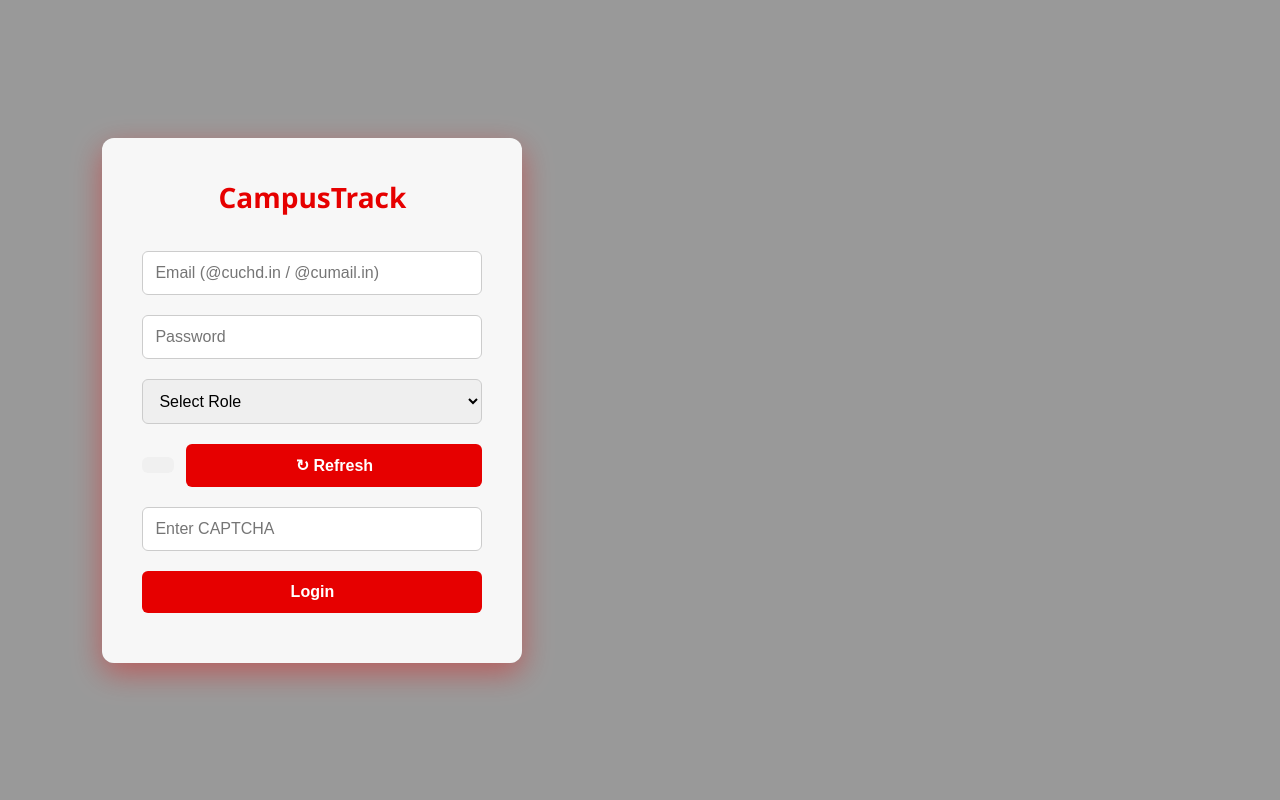
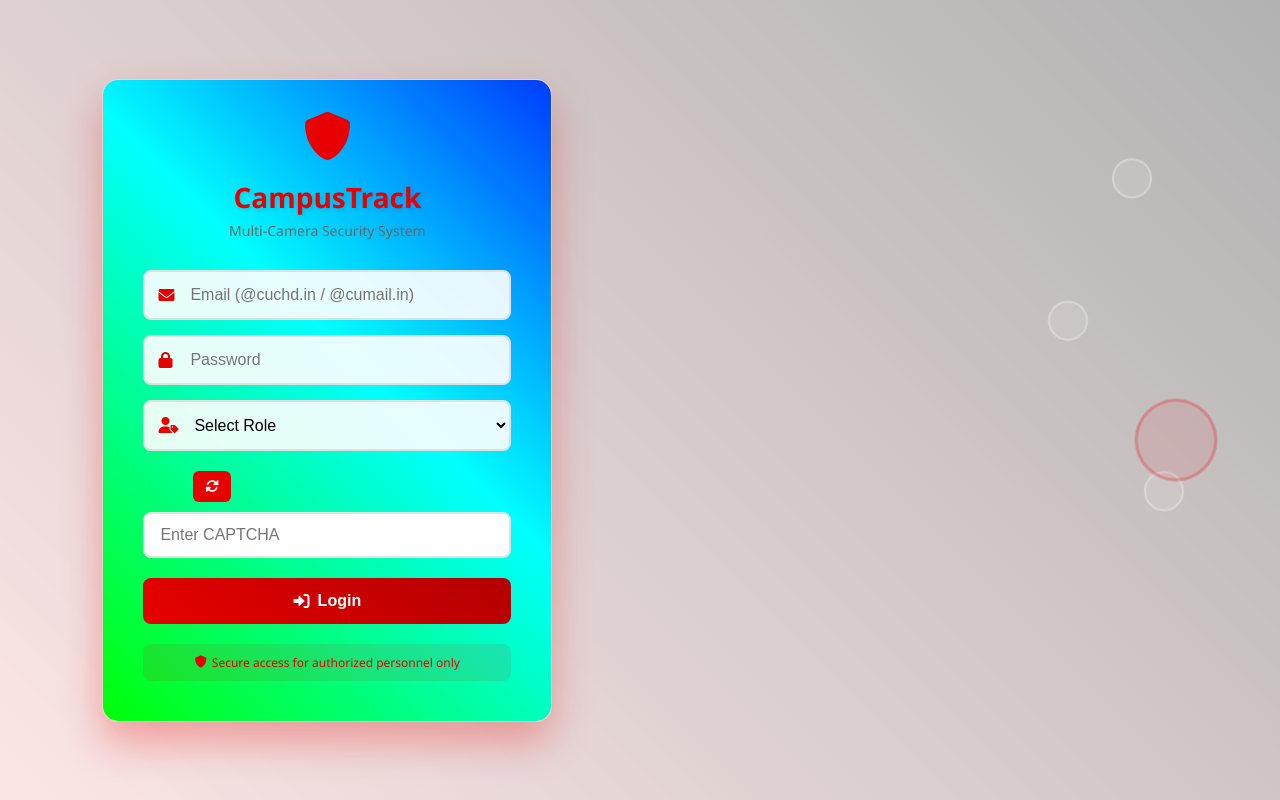
Before and after one commit to rittik-135/campus-track, a Python web app: template templates/login.html in a window 1280 px wide. Run offline with Jinja, Linux system fonts and the light colour scheme; the template is opened without the code that fills it, so the values that code supplies are empty.

Commit message:
feat(auth): upgrade login page with animations and modern UI

```diff
--- a/static/css/style.css
+++ b/static/css/style.css
@@ -1,3 +1,4 @@
+/* Modern CSS Reset */
 * {
   margin: 0;
   padding: 0;
@@ -5,83 +6,316 @@
 }
 
 body {
-  background: url('../images/bg-login.jpg') no-repeat center center fixed;
+  background: linear-gradient(135deg, #667eea 0%, #764ba2 100%);
+  background-image: url('../images/bg-login.jpg');
   background-size: cover;
+  background-position: center;
+  background-attachment: fixed;
   font-family: 'Segoe UI', Tahoma, Geneva, Verdana, sans-serif;
   height: 100vh;
   position: relative;
+  overflow: hidden;
 }
 
-/* Dark overlay for readability */
+/* Dark overlay with animation */
 body::before {
   content: "";
   position: absolute;
-  top: 0; left: 0;
-  width: 100%; height: 100%;
-  background: rgba(0, 0, 0, 0.4);
+  top: 0;
+  left: 0;
+  width: 100%;
+  height: 100%;
+  background: linear-gradient(45deg, rgba(230, 0, 0, 0.1), rgba(0, 0, 0, 0.3));
+  backdrop-filter: blur(10px);
   z-index: -1;
+}
+
+/* Animated background elements */
+.background-elements {
+  position: absolute;
+  top: 0;
+  right: 0;
+  width: 50%;
+  height: 100%;
+  pointer-events: none;
+}
+
+.camera-icon {
+  position: absolute;
+  width: 40px;
+  height: 40px;
+  background: rgba(255, 255, 255, 0.1);
+  border: 2px solid rgba(255, 255, 255, 0.3);
+  border-radius: 50%;
+  animation: float 6s ease-in-out infinite;
+  display: flex;
+  align-items: center;
+  justify-content: center;
+  color: white;
+  font-size: 14px;
+}
+
+.camera-icon:nth-child(1) {
+  top: 20%;
+  right: 20%;
+  animation-delay: 0s;
+}
+
+.camera-icon:nth-child(2) {
+  top: 60%;
+  right: 15%;
+  animation-delay: 2s;
+}
+
+.camera-icon:nth-child(3) {
+  top: 40%;
+  right: 30%;
+  animation-delay: 4s;
+}
+
+.security-badge {
+  position: absolute;
+  top: 50%;
+  right: 10%;
+  width: 80px;
+  height: 80px;
+  background: rgba(230, 0, 0, 0.1);
+  border: 3px solid rgba(230, 0, 0, 0.3);
+  border-radius: 50%;
+  animation: pulse 3s ease-in-out infinite;
+}
+
+@keyframes float {
+  0%, 100% { transform: translateY(0px) rotate(0deg); }
+  50% { transform: translateY(-20px) rotate(10deg); }
+}
+
+@keyframes pulse {
+  0%, 100% { transform: scale(1); opacity: 0.7; }
+  50% { transform: scale(1.1); opacity: 1; }
 }
 
 .login-container {
   display: flex;
-  justify-content: flex-start; /* Left side */
+  justify-content: flex-start;
   align-items: center;
   height: 100vh;
   padding-left: 8%;
+  position: relative;
 }
 
 .login-box {
-  width: 420px;
-  background: rgba(255, 255, 255, 0.92);
+  width: 450px;
+  background: rgba(255, 255, 255, 0.95);
   padding: 40px;
-  border-radius: 12px;
-  box-shadow: 0 10px 30px rgba(230, 0, 0, 0.4);
+  border-radius: 16px;
+  box-shadow: 0 20px 40px rgba(230, 0, 0, 0.3);
+  backdrop-filter: blur(10px);
+  border: 1px solid rgba(230, 0, 0, 0.2);
+  animation: slideInLeft 0.8s ease-out;
+  position: relative;
+  overflow: hidden;
 }
 
-.login-box h2 {
-  color: #e60000;
-  text-align: center;
-  margin-bottom: 25px;
-  font-size: 28px;
+@keyframes slideInLeft {
+  from {
+    opacity: 0;
+    transform: translateX(-50px);
+  }
+  to {
+    opacity: 1;
+    transform: translateX(0);
+  }
 }
 
-.login-box input,
-.login-box select,
-.login-box button {
-  width: 100%;
-  padding: 12px;
-  margin: 10px 0;
-  border: 1px solid #ccc;
-  border-radius: 6px;
+/* Animated border */
+.login-box::before {
+  content: '';
+  position: absolute;
+  top: -2px;
+  left: -2px;
+  right: -2px;
+  bottom: -2px;
+  background: linear-gradient(45deg, #e60000, #ff8000, #ffff00, #00ff00, #00ffff, #0000ff, #8000ff, #e60000);
+  background-size: 400% 400%;
+  border-radius: 18px;
+  z-index: -1;
+  animation: gradient 3s ease infinite;
+}
+
+@keyframes gradient {
+  0% { background-position: 0% 50%; }
+  50% { background-position: 100% 50%; }
+  100% { background-position: 0% 50%; }
+}
+
+.logo-section {
+  text-align: center;
+  margin-bottom: 30px;
+}
+
+.logo-section i {
+  font-size: 48px;
+  color: #e60000;
+  margin-bottom: 10px;
+  animation: bounce 2s infinite;
+}
+
+@keyframes bounce {
+  0%, 20%, 50%, 80%, 100% { transform: translateY(0); }
+  40% { transform: translateY(-10px); }
+  60% { transform: translateY(-5px); }
+}
+
+.logo-section h1 {
+  color: #e60000;
+  font-size: 28px;
+  margin-bottom: 5px;
+  text-shadow: 2px 2px 4px rgba(0, 0, 0, 0.1);
+}
+
+.logo-section p {
+  color: #666;
+  font-size: 14px;
+}
+
+.input-group {
+  position: relative;
+  margin: 15px 0;
+}
+
+.input-group i {
+  position: absolute;
+  left: 15px;
+  top: 50%;
+  transform: translateY(-50%);
+  color: #e60000;
   font-size: 16px;
 }
 
-.login-box button {
+.input-group input,
+.input-group select {
+  width: 100%;
+  padding: 14px 14px 14px 45px;
+  border: 2px solid #e0e0e0;
+  border-radius: 8px;
+  font-size: 16px;
+  transition: all 0.3s ease;
+  background: rgba(255, 255, 255, 0.9);
+}
+
+.input-group input:focus,
+.input-group select:focus {
+  outline: none;
+  border-color: #e60000;
+  box-shadow: 0 0 10px rgba(230, 0, 0, 0.2);
+  transform: translateY(-2px);
+}
+
+.captcha-section {
+  margin: 20px 0;
+}
+
+.captcha-box {
+  display: flex;
+  align-items: center;
+  gap: 10px;
+  margin-bottom: 10px;
+}
+
+.captcha-text {
+  font-size: 24px;
+  font-weight: bold;
+  letter-spacing: 6px;
+  color: #333;
+  background: linear-gradient(45deg, #e60000, #ff8000);
+  -webkit-background-clip: text;
+  -webkit-text-fill-color: transparent;
+  padding: 10px 20px;
+  border-radius: 8px;
+  font-family: 'Courier New', monospace;
+  animation: glow 2s ease-in-out infinite alternate;
+}
+
+@keyframes glow {
+  from { text-shadow: 0 0 5px rgba(230, 0, 0, 0.5); }
+  to { text-shadow: 0 0 20px rgba(230, 0, 0, 0.8); }
+}
+
+.refresh-btn {
   background: #e60000;
   color: white;
   border: none;
+  padding: 8px 12px;
+  border-radius: 6px;
   cursor: pointer;
-  font-weight: bold;
-  transition: background 0.3s;
+  transition: all 0.3s ease;
 }
 
-.login-box button:hover {
+.refresh-btn:hover {
   background: #b30000;
+  transform: rotate(90deg);
 }
 
-.captcha-section {
+.captcha-input {
+  width: 100%;
+  padding: 12px 15px;
+  border: 2px solid #e0e0e0;
+  border-radius: 8px;
+  font-size: 16px;
+  transition: all 0.3s ease;
+}
+
+.login-btn {
+  width: 100%;
+  padding: 14px;
+  background: linear-gradient(45deg, #e60000, #b30000);
+  color: white;
+  border: none;
+  border-radius: 8px;
+  font-size: 16px;
+  font-weight: bold;
+  cursor: pointer;
+  transition: all 0.3s ease;
   display: flex;
   align-items: center;
-  gap: 12px;
+  justify-content: center;
+  gap: 8px;
 }
 
-.captcha-text {
-  font-size: 20px;
-  font-weight: bold;
-  letter-spacing: 4px;
-  color: #333;
-  background: #f0f0f0;
-  padding: 8px 16px;
-  border-radius: 6px;
-  font-family: monospace;
+.login-btn:hover {
+  background: linear-gradient(45deg, #b30000, #800000);
+  transform: translateY(-2px);
+  box-shadow: 0 10px 20px rgba(230, 0, 0, 0.3);
 }
+
+.security-note {
+  text-align: center;
+  margin-top: 20px;
+  padding: 10px;
+  background: rgba(230, 0, 0, 0.1);
+  border-radius: 8px;
+  color: #e60000;
+  font-size: 12px;
+  display: flex;
+  align-items: center;
+  justify-content: center;
+  gap: 5px;
+}
+
+/* Responsive design */
+@media (max-width: 768px) {
+  .login-container {
+    padding: 20px;
+  }
+
+  .login-box {
+    width: 100%;
+    max-width: 400px;
+    padding: 30px;
+  }
+
+  .background-elements {
+    display: none;
+  }
+}
--- /dev/null
+++ b/static/js/main.js
@@ -0,0 +1,60 @@
+// Smooth hover effects
+document.addEventListener('DOMContentLoaded', function() {
+  // Add hover effects to form inputs
+  const inputs = document.querySelectorAll('input, select');
+  inputs.forEach(input => {
+    input.addEventListener('focus', function() {
+      this.style.transform = 'translateY(-2px)';
+      this.style.boxShadow = '0 5px 15px rgba(230, 0, 0, 0.2)';
+    });
+
+    input.addEventListener('blur', function() {
+      this.style.transform = 'translateY(0)';
+      this.style.boxShadow = 'none';
+    });
+  });
+
+  // Add click ripple effect to buttons
+  const buttons = document.querySelectorAll('button');
+  buttons.forEach(button => {
+    button.addEventListener('click', function(e) {
+      const ripple = document.createElement('span');
+      const rect = this.getBoundingClientRect();
+      const size = Math.max(rect.width, rect.height);
+      const x = e.clientX - rect.left - size / 2;
+      const y = e.clientY - rect.top - size / 2;
+
+      ripple.style.width = ripple.style.height = size + 'px';
+      ripple.style.left = x + 'px';
+      ripple.style.top = y + 'px';
+      ripple.classList.add('ripple');
+
+      this.appendChild(ripple);
+
+      setTimeout(() => {
+        ripple.remove();
+      }, 600);
+    });
+  });
+});
+
+// Add ripple effect CSS dynamically
+const style = document.createElement('style');
+style.textContent = `
+  .ripple {
+    position: absolute;
+    border-radius: 50%;
+    background: rgba(255, 255, 255, 0.6);
+    transform: scale(0);
+    animation: ripple-animation 0.6s linear;
+    pointer-events: none;
+  }
+
+  @keyframes ripple-animation {
+    to {
+      transform: scale(4);
+      opacity: 0;
+    }
+  }
+`;
+document.head.appendChild(style);
--- a/templates/login.html
+++ b/templates/login.html
@@ -3,18 +3,33 @@
 <head>
   <meta charset="UTF-8" />
   <meta name="viewport" content="width=device-width, initial-scale=1.0"/>
-  <title>CampusTrack Login</title>
+  <title>CampusTrack - Secure Login</title>
   <link rel="stylesheet" href="{{ url_for('static', filename='css/style.css') }}">
+  <link href="https://cdnjs.cloudflare.com/ajax/libs/font-awesome/6.0.0/css/all.min.css" rel="stylesheet">
 </head>
 <body>
   <div class="login-container">
-    <!-- Left: Login Box -->
+    <!-- Left: Login Box (with animations) -->
     <div class="login-box">
-      <h2>CampusTrack</h2>
-      <form method="POST">
+      <div class="logo-section">
+        <i class="fas fa-shield-alt"></i>
+        <h1>CampusTrack</h1>
+        <p>Multi-Camera Security System</p>
+      </div>
+
+      <form method="POST" class="login-form">
+        <div class="input-group">
+          <i class="fas fa-envelope"></i>
           <input type="email" name="email" placeholder="Email (@cuchd.in / @cumail.in)" required />
+        </div>
+
+        <div class="input-group">
+          <i class="fas fa-lock"></i>
           <input type="password" name="password" placeholder="Password" required />
+        </div>
 
+        <div class="input-group">
+          <i class="fas fa-user-tag"></i>
           <select name="role" required>
             <option value="">Select Role</option>
             <option value="student">Student</option>
@@ -22,16 +37,39 @@
             <option value="security">Security Staff</option>
             <option value="admin">Admin</option>
           </select>
+        </div>
 
         <div class="captcha-section">
+          <div class="captcha-box">
             <span class="captcha-text">{{ captcha_code }}</span>
-          <button type="button" onclick="location.reload()">↻ Refresh</button>
+            <button type="button" class="refresh-btn" onclick="location.reload()">
+              <i class="fas fa-sync-alt"></i>
+            </button>
           </div>
-        <input type="text" name="captcha" placeholder="Enter CAPTCHA" required />
+          <input type="text" name="captcha" placeholder="Enter CAPTCHA" required class="captcha-input" />
+        </div>
 
-        <button type="submit">Login</button>
+        <button type="submit" class="login-btn">
+          <i class="fas fa-sign-in-alt"></i>
+          Login
+        </button>
       </form>
+
+      <div class="security-note">
+        <i class="fas fa-shield-alt"></i>
+        Secure access for authorized personnel only
       </div>
     </div>
+
+    <!-- Right: Animated background elements -->
+    <div class="background-elements">
+      <div class="camera-icon"></div>
+      <div class="camera-icon"></div>
+      <div class="camera-icon"></div>
+      <div class="security-badge"></div>
+    </div>
+  </div>
+
+  <script src="{{ url_for('static', filename='js/main.js') }}"></script>
 </body>
 </html>
```
Lines whose indentation alone changed are shown as unchanged.
